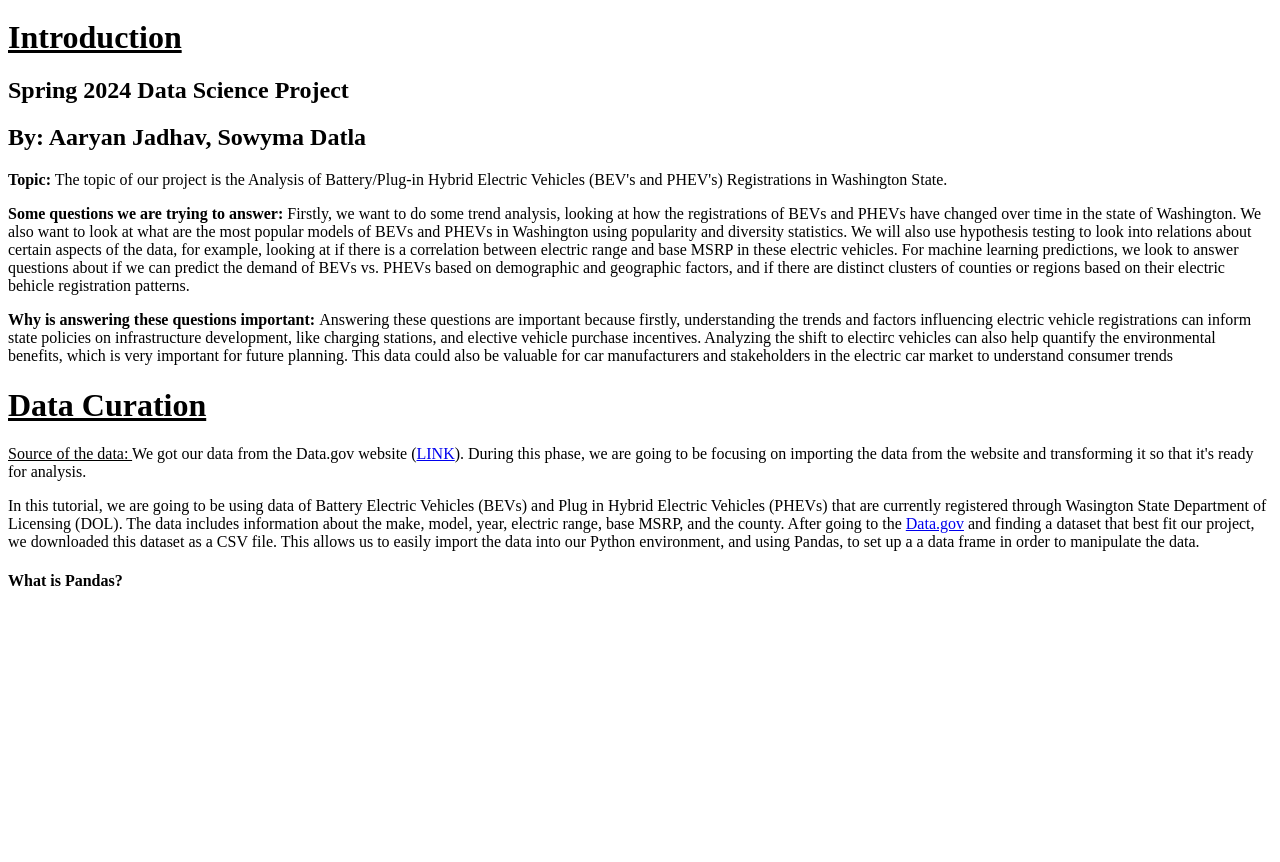
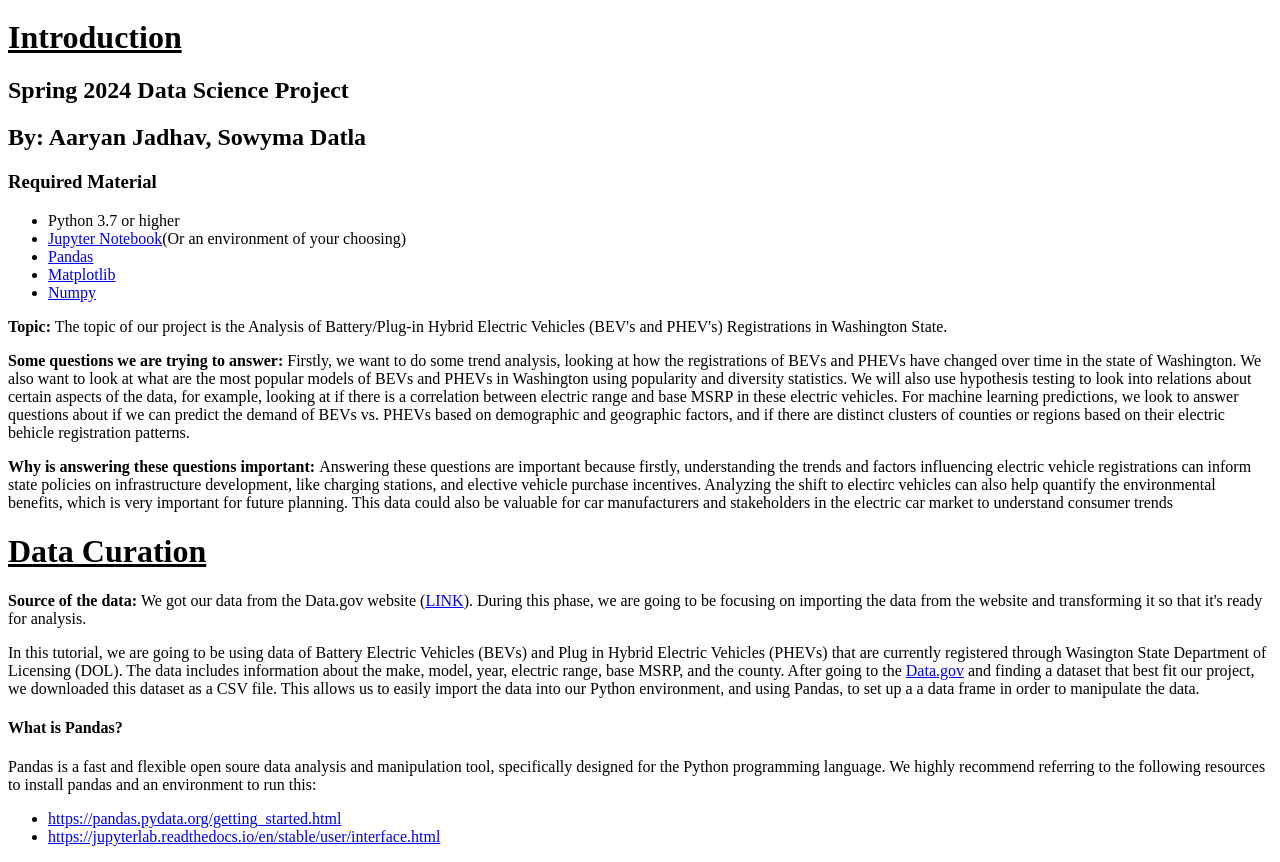
Before and after one commit to AaryanJ45/AaryanJ45.github.io, a plain HTML site: page index.html in a window 1280 px wide. Shown: the part 61-923 px from the top of the page. Before the commit the page ends 800 px from the top, so only its background shows below. Drawn offline with Linux system fonts and the light colour scheme.

Commit message:
Update index.html
Required Materials

```diff
--- a/index.html
+++ b/index.html
@@ -6,6 +6,15 @@
         <h1><u>Introduction</u></h1>
         <h2>Spring 2024 Data Science Project</h2>
         <h2>By: Aaryan Jadhav, Sowyma Datla</h2>
+
+        <h3>Required Material</h3>
+        <ul>
+            <li> Python 3.7 or higher</li>
+            <li><a href="https://jupyterlab.readthedocs.io/en/stable/user/interface.html">Jupyter Notebook</a>(Or an environment of your choosing)</li>
+            <li><a href="https://pandas.pydata.org/getting_started.html">Pandas</a></li>
+            <li><a href="https://matplotlib.org/stable/users/installing.html">Matplotlib</a></li>
+            <li><a href="https://numpy.org/install/">Numpy</a></li>
+        </ul>
 
         <p><b>Topic:</b> The topic of our project is the Analysis of Battery/Plug-in Hybrid
         Electric Vehicles (BEV's and PHEV's) Registrations in Washington State.</p>
@@ -28,7 +37,7 @@
 
         <!-- Data curation part of the project -->
         <h1><u>Data Curation</u></h1>
-        <p><u>Source of the data: </u>We got our data from the Data.gov website (<a href="https://catalog.data.gov/dataset/electric-vehicle-population-data">LINK</a>).
+        <p><b>Source of the data: </b>We got our data from the Data.gov website (<a href="https://catalog.data.gov/dataset/electric-vehicle-population-data">LINK</a>).
         During this phase, we are going to be focusing on importing the data from the website and transforming it so that it's ready for analysis.</p>
 
         <p>In this tutorial, we are going to be using data of Battery Electric Vehicles (BEVs) and Plug in Hybrid Electric Vehicles (PHEVs) that are currently registered
@@ -38,6 +47,13 @@
         </p>
 
         <h4> What is Pandas? </h4>
-
+        <body>
+            <p>Pandas is a fast and flexible open soure data analysis and manipulation tool, specifically designed for the Python programming language.
+            We highly recommend referring to the following resources to install pandas and an environment to run this: </p>
+            <ul>
+                <li><a href="https://pandas.pydata.org/getting_started.html">https://pandas.pydata.org/getting_started.html</a></li>
+                <li><a href="https://jupyterlab.readthedocs.io/en/stable/user/interface.html">https://jupyterlab.readthedocs.io/en/stable/user/interface.html</a></li>
+            </ul>
+        </body>
     </body>
 </html>
```
